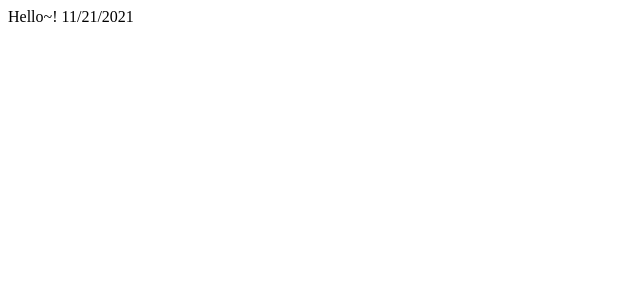
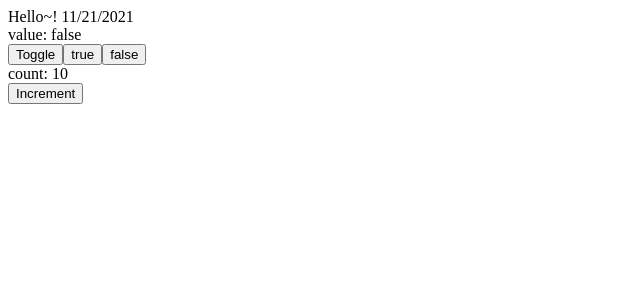
Before and after one commit to Team-Two-Devs/Sundoboo-Web, a React app: page / in a window 1280 px wide. Shown: the top 300 px of the page, without its empty margins (0-640 px from the left). Built offline with nearby package versions, Linux system fonts and the light colour scheme; the HTML template or start-up script is replaced by a standard one.

Commit message:
Add/usehooks (#7)
* Add: useToggle

* Add: useUpdate

```diff
--- a/public/index.html
+++ b/public/index.html
@@ -2,16 +2,18 @@
 <html lang="en">
   <head>
     <meta charset="utf-8" />
-    <meta name="description" content="sundoboo" />
+
     <link rel="shortcut icon" href="%PUBLIC_URL%/favicon.ico" />
+
     <meta
       name="viewport"
       content="width=device-width, initial-scale=1, user-scalable=no, maximum-scale=1"
     />
     <meta name="theme-color" content="#000000" />
+    <meta name="description" content="sundoboo" />
+
     <link rel="apple-touch-icon" href="%PUBLIC_URL%/logo192.png" />
-
-    <link rel="manifest" href="%PUBLIC_URL%/manifest.json" />
+    <!-- <link rel="manifest" href="%PUBLIC_URL%/manifest.json" /> -->
 
     <title><%= htmlWebpackPlugin.options.title %></title>
   </head>
--- a/src/App.tsx
+++ b/src/App.tsx
@@ -1,6 +1,16 @@
-import React from 'react';
+import React, { useEffect, useState } from 'react';
+
+import { useToggle, useUpdate } from './hooks';
 
 const App = () => {
+  const [value, toggleValue] = useToggle(false);
+  const [count, setCount] = useState(10);
+  useUpdate(() => console.log(count), [count]);
+
+  const handleIncrement = () => {
+    setCount((prevCount) => prevCount + 1);
+  };
+
   function factorialPromise(n: number) {
     return new Promise((resolve, reject) => {
       if (n <= 1) {
@@ -12,7 +22,17 @@ const App = () => {
     });
   }
 
-  return <div>Hello~! {new Date().toLocaleDateString()}</div>;
+  return (
+    <div>
+      Hello~! {new Date().toLocaleDateString()}
+      <div>value: {value.toString()}</div>
+      <button onClick={toggleValue}>Toggle</button>
+      <button onClick={() => toggleValue(true)}>true</button>
+      <button onClick={() => toggleValue(false)}>false</button>
+      <div>count: {count}</div>
+      <button onClick={handleIncrement}>Increment</button>
+    </div>
+  );
 };
 
 export default App;
--- /dev/null
+++ b/src/hooks/index.ts
@@ -0,0 +1,4 @@
+import useToggle from './useToggle';
+import useUpdate from './useUpdate';
+
+export { useToggle, useUpdate };
--- /dev/null
+++ b/src/hooks/useToggle.ts
@@ -0,0 +1,18 @@
+import { useCallback, useState } from 'react';
+
+/**
+ * 어떤 상태값을 반대로 변경하고 싶을 때 쓰는 유용하게 쓰이는 훅입니다.
+ */
+export default function useToggle(
+  initialState: boolean = false
+): [boolean, (value?: unknown) => void] {
+  const [state, setState] = useState<boolean>(initialState);
+
+  const toggleValue = useCallback(
+    (value): void =>
+      setState((currentValue) => (typeof value === 'boolean' ? value : !currentValue)),
+    []
+  );
+
+  return [state, toggleValue];
+}
--- /dev/null
+++ b/src/hooks/useUpdate.ts
@@ -0,0 +1,20 @@
+import { DependencyList, EffectCallback, MutableRefObject, useEffect, useRef } from 'react';
+
+type Destructor = void | (() => void);
+
+/**
+ * deps에 빈 배열 또는 undefined가 제공되면 componentDidMount 처럼 동작하고
+ * state 또는 props 업데이트가 발생한 직후에 호출되도록 하는 훅입니다.
+ */
+export default function useUpdate(effect: EffectCallback, deps: DependencyList = []): void {
+  const firstRenderRef: MutableRefObject<boolean> = useRef(true);
+
+  useEffect((): Destructor => {
+    if (firstRenderRef.current === true) {
+      firstRenderRef.current = false;
+      return;
+    }
+    return effect();
+    // eslint-disable-next-line react-hooks/exhaustive-deps
+  }, deps);
+}
```
